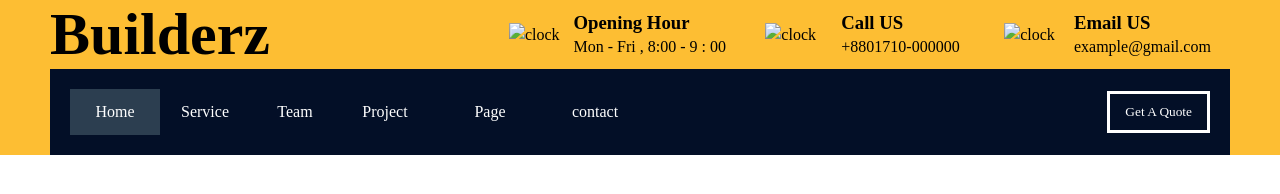
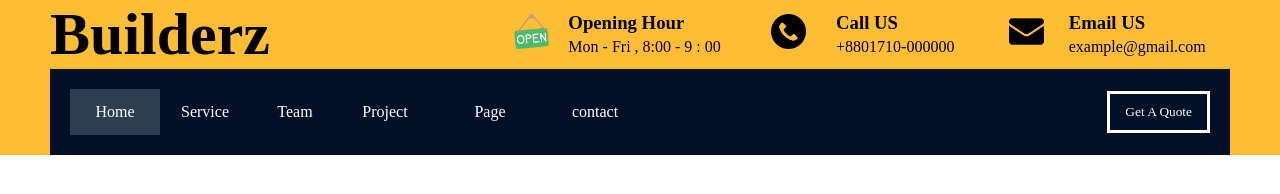
Before and after one commit to kmredwan/Builderz, a plain HTML site: page index.html in a window 1280 px wide. Drawn offline with Linux system fonts and the light colour scheme; the site is published under a folder, as on GitHub Pages, so addresses that start at the root find nothing; a web font is replaced by a local one.

Commit message:
fix-imagae

```diff
--- a/index.html
+++ b/index.html
@@ -21,7 +21,7 @@
           <div class="time_content">
             <div class="time_content_single_box">
               <div class="single_box_logo">
-                <img src="/image/open.png" alt="clock" />
+                <img src="./image/open.png" alt="clock" />
               </div>
               <div class="single_box_content">
                 <h3>Opening Hour</h3>
@@ -31,7 +31,7 @@
 
             <div class="time_content_single_box">
               <div class="single_box_logo">
-                <img src="/image/phone-call.png" alt="clock" />
+                <img src="./image/phone-call.png" alt="clock" />
               </div>
               <div class="single_box_content">
                 <h3>Call US</h3>
@@ -41,7 +41,7 @@
 
             <div class="time_content_single_box">
               <div class="single_box_logo">
-                <img src="/image/email.png" alt="clock" />
+                <img src="./image/email.png" alt="clock" />
               </div>
               <div class="single_box_content">
                 <h3>Email US</h3>
```
